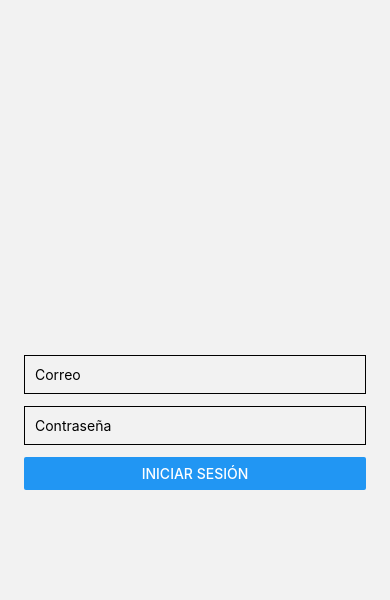
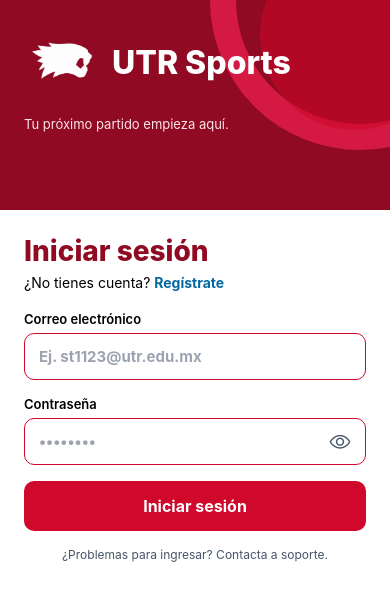
Before and after one commit to NataliaMaciasGar-3/utr-sports-loans-mobile, a React Native app: screen /Login in a window 390 px wide. Shown: the top 600 px of the page. Built offline with nearby package versions, Linux system fonts and the light colour scheme; no server answers.

Commit message:
feat: add login screen with controlled form and field errors

```diff
--- a/src/screens/LoginScreen.js
+++ b/src/screens/LoginScreen.js
@@ -1,40 +1,112 @@
 import { useState } from "react";
-import { View, Text, TextInput, Button } from "react-native";
+import { View, Text, Pressable, ActivityIndicator, StyleSheet } from "react-native";
 import { useAuth } from "../context/AuthContext";
+import AuthScreenLayout from "../components/AuthScreenLayout";
+import AuthInput from "../components/AuthInput";
+import { colors } from "../utils/theme";
 
-export default function LoginScreen() {
+export default function LoginScreen({ navigation }) {
     const { login } = useAuth();
-    const [email, setEmail] = useState("");
-    const [password, setPassword] = useState("");
+
+    const [form, setForm] = useState({ email: "", password: "" });
+    const [loading, setLoading] = useState(false);
     const [error, setError] = useState("");
+    const [fieldErrors, setFieldErrors] = useState({});
+
+    const handleChange = (name, value) => {
+        setForm((prev) => ({ ...prev, [name]: value }));
+        setFieldErrors((prev) => ({ ...prev, [name]: "" }));
+    };
 
     const handleSubmit = async () => {
+        setError("");
+        setFieldErrors({});
+        setLoading(true);
         try {
-            await login(email.trim(), password);
-        } catch (e) {
-            setError(e.message);
+            await login(form.email.trim(), form.password);
+        } catch (err) {
+            if (err.errors?.length) {
+                setFieldErrors(Object.fromEntries(err.errors.map((x) => [x.campo, x.mensaje])));
+            } else {
+                setError(err.message);
+            }
+            setLoading(false); // si el login sale bien, esta pantalla ya no existe
         }
     };
 
+    const handleGoToRegister = () => navigation.navigate("Register");
+
     return (
-        <View style={{ flex: 1, justifyContent: "center", padding: 24, gap: 12 }}>
-            <TextInput
-                placeholder="Correo"
-                value={email}
-                onChangeText={setEmail}
+        <AuthScreenLayout
+            title="Iniciar sesión"
+            subtitle={
+                <Text style={styles.subtitleText}>
+                    ¿No tienes cuenta?{" "}
+                    <Text style={styles.link} onPress={handleGoToRegister}>Regístrate</Text>
+                </Text>
+            }
+        >
+            {error ? (
+                <View style={styles.alert}>
+                    <Text style={styles.alertText}>⚠ {error}</Text>
+                </View>
+            ) : null}
+
+            <AuthInput
+                label="Correo electrónico"
+                placeholder="Ej. st1123@utr.edu.mx"
+                value={form.email}
+                onChangeText={(v) => handleChange("email", v)}
+                error={fieldErrors.email}
                 autoCapitalize="none"
+                autoCorrect={false}
                 keyboardType="email-address"
-                style={{ borderWidth: 1, padding: 10 }}
+                textContentType="username"
             />
-            <TextInput
-                placeholder="Contraseña"
-                value={password}
-                onChangeText={setPassword}
-                secureTextEntry
-                style={{ borderWidth: 1, padding: 10 }}
+
+            <AuthInput
+                label="Contraseña"
+                placeholder="••••••••"
+                secure
+                value={form.password}
+                onChangeText={(v) => handleChange("password", v)}
+                error={fieldErrors.password}
+                autoCapitalize="none"
+                textContentType="password"
+                returnKeyType="go"
+                onSubmitEditing={handleSubmit}
             />
-            {error ? <Text>{error}</Text> : null}
-            <Button title="Iniciar sesión" onPress={handleSubmit} />
-        </View>
+
+            <Pressable
+                style={[styles.button, loading && styles.buttonDisabled]}
+                onPress={handleSubmit}
+                disabled={loading}
+            >
+                {loading ? (
+                    <ActivityIndicator color="#fff" />
+                ) : (
+                    <Text style={styles.buttonText}>Iniciar sesión</Text>
+                )}
+            </Pressable>
+
+            <Text style={styles.support}>¿Problemas para ingresar? Contacta a soporte.</Text>
+        </AuthScreenLayout>
     );
 }
+
+const styles = StyleSheet.create({
+    subtitleText: { fontSize: 14, color: "#000" },
+    link: { color: "#0369a1", fontWeight: "700" },
+    alert: {
+        padding: 12, borderRadius: 10, backgroundColor: colors.redSoft,
+        borderWidth: 1, borderColor: "#f5b5c0",
+    },
+    alertText: { color: "#b91c1c", fontSize: 13 },
+    button: {
+        backgroundColor: colors.red, borderRadius: 10, paddingVertical: 14,
+        alignItems: "center", justifyContent: "center", minHeight: 50,
+    },
+    buttonDisabled: { opacity: 0.6 },
+    buttonText: { color: "#fff", fontSize: 16, fontWeight: "700" },
+    support: { textAlign: "center", fontSize: 12, color: colors.muted },
+});
```
